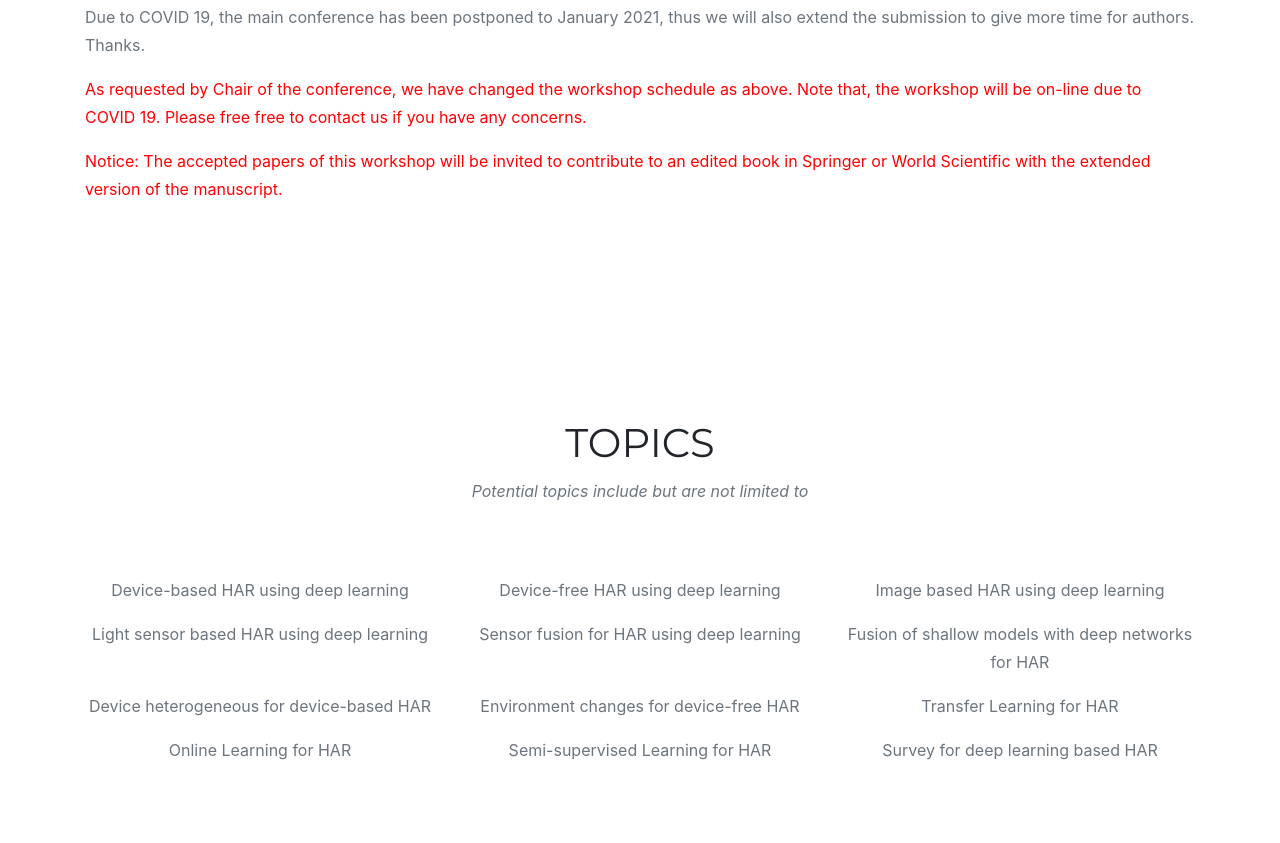
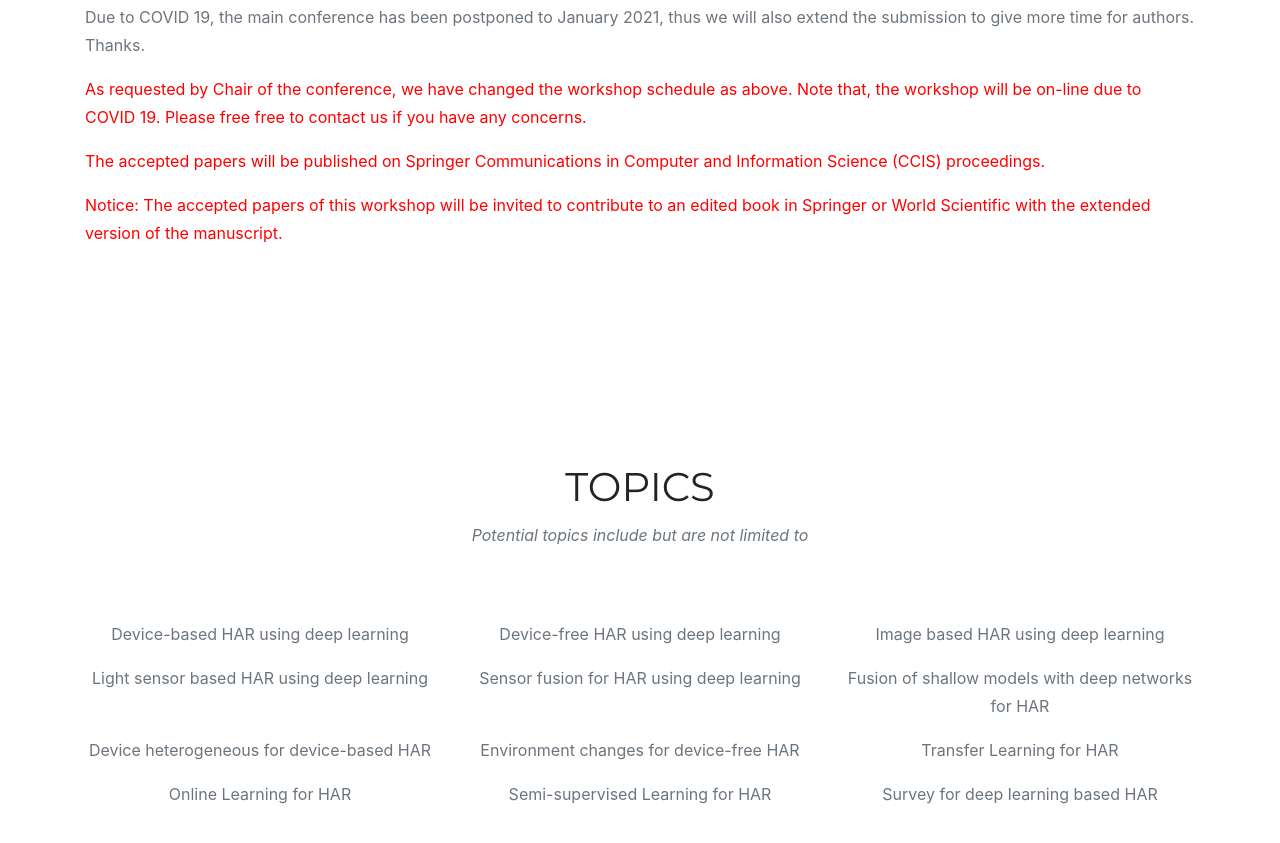
Before and after one commit to keyplay/ijcai2020workshop, a website with bundled scripts: page index.html in a window 1280 px wide. Shown: the part 1914-2757 px from the top of the page. Built offline with nearby package versions, Linux system fonts and the light colour scheme; files whose address does not match are found by name; a web font is replaced by a local one.

Commit message:
Update index.html

```diff
--- a/index.html
+++ b/index.html
@@ -125,6 +125,7 @@ This technology can be a good candidate for human activity recognition. Some ini
 </td></tr></tbody></table>
           <p class="text-muted"> Due to COVID 19, the main conference has been postponed to January 2021, thus we will also extend the submission to give more time for authors. Thanks. </p>
           <p class="text-muted"> <font color="red"> As requested by Chair of the conference, we have changed the workshop schedule as above. Note that, the workshop will be on-line due to COVID 19. Please free free to contact us if you have any concerns. </font></p>
+          <p class="text-muted"> <font color="red"> The accepted papers will be published on Springer Communications in Computer and Information Science (CCIS)  proceedings.</font></p>
           <p class="text-muted"> <font color="red"> Notice: The accepted papers of this workshop will be invited to contribute to an edited book in Springer or World Scientific with the extended version of the manuscript. </font></p>
         </div>
       </div>
```
